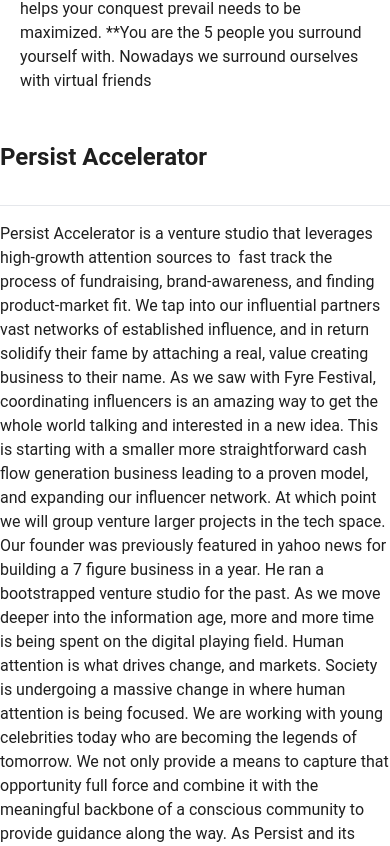
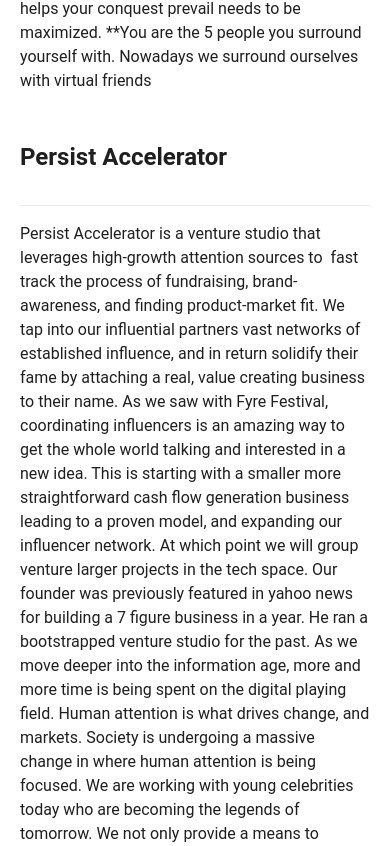
Before and after one commit to almahmudsarker/world-eco-forum, a React (Vite) app: page / in a window 390 px wide. Shown: the part 3438-4284 px from the top of the page. Built offline with nearby package versions, Linux system fonts and the light colour scheme.

Commit message:
modifyed padding issues

```diff
--- a/src/components/ArticlesAndEssays.jsx
+++ b/src/components/ArticlesAndEssays.jsx
@@ -70,7 +70,7 @@
       >
         Articles and Essays
       </h2>
-      <div className="grid grid-cols-1 sm:grid-cols-2 lg:grid-cols-3 gap-4">
+      <div className="grid grid-cols-1 sm:grid-cols-2 lg:grid-cols-3 gap-4 2xl:px-2">
         {visibleArticles.map((article, index) => (
           <div key={index} data-aos="fade-up" data-aos-delay={`${index * 100}`}>
             <div className="bg-white p-4 rounded shadow-md">
--- a/src/components/DavosAgendaSection.jsx
+++ b/src/components/DavosAgendaSection.jsx
@@ -20,7 +20,7 @@
         Davos Agenda
       </h2>
 
-      <div className="flex flex-col md:flex-row my-8 md:my-16 space-y-4 md:space-y-0 md:space-x-8 px-5 md:px-0">
+      <div className="flex flex-col md:flex-row my-8 md:my-16 space-y-4 md:space-y-0 md:space-x-8 px-5 md:px-0 2xl:px-10">
         <img
           data-aos="zoom-in"
           data-aos-delay="50"
@@ -67,7 +67,7 @@
         </div>
       </div>
 
-      <div className="flex flex-col md:flex-row lg:flex-row mt-8 md:mt-16 space-y-4 md:space-y-0 md:space-x-8">
+      <div className="flex flex-col md:flex-row lg:flex-row mt-8 md:mt-16 space-y-4 md:space-y-0 md:space-x-8 px-5 md:px-0 2xl:px-10">
         <div
           data-aos="fade-up"
           data-aos-duration="3000"
--- a/src/components/ResearchReportsSection.jsx
+++ b/src/components/ResearchReportsSection.jsx
@@ -32,7 +32,7 @@
       <h2 className="text-3xl text-black md:text-white font-bold mb-4 text-center mt-20 md:mt-0">
         Research Reports
       </h2>
-      <div className="grid grid-cols-1 md:grid-cols-2 lg:grid-cols-3 gap-6">
+      <div className="grid grid-cols-1 md:grid-cols-2 lg:grid-cols-3 gap-6 lg:px-5">
         {researchReports.map((report, index) => (
           <div key={index} className="bg-white p-4 rounded shadow-md">
             <a href={report.link}>
```
